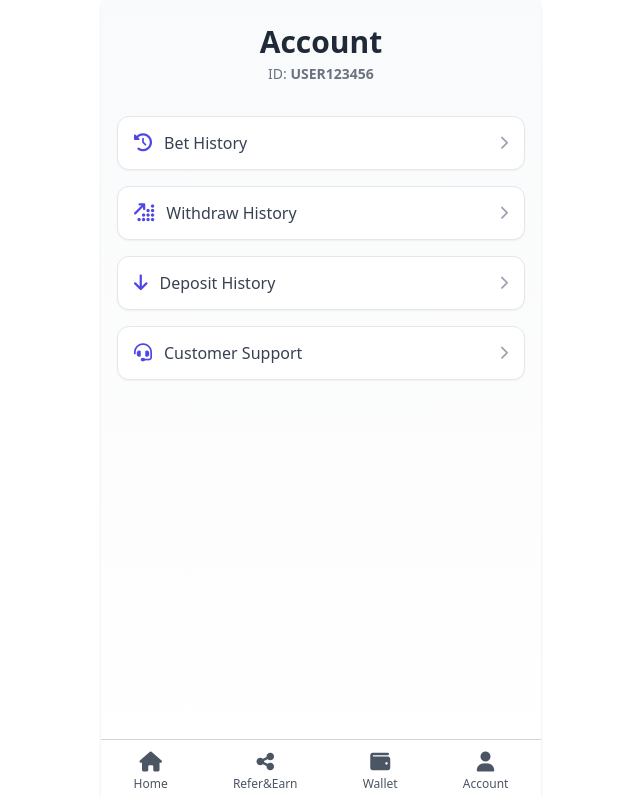
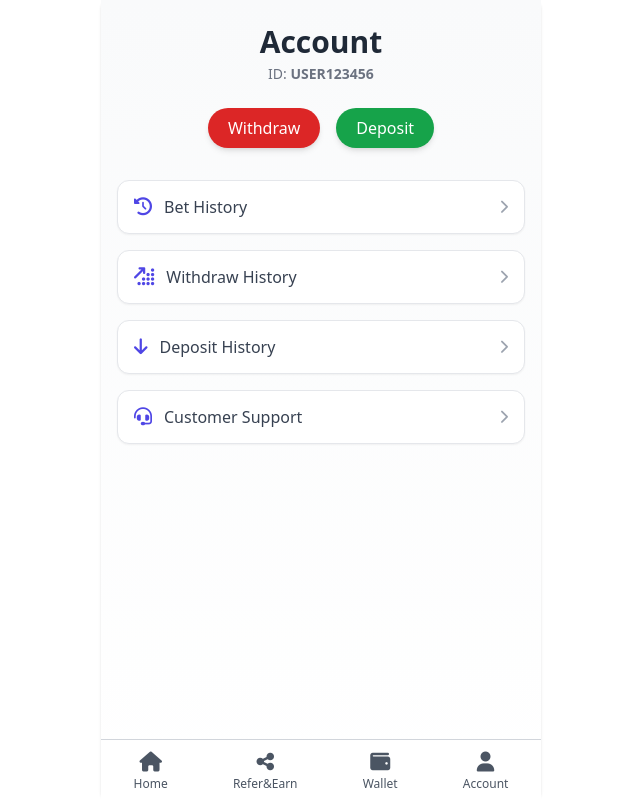
Before and after one commit to Narayandwivedi/colour-trading, a React (Vite) app in the folder frontend/: page /account in a window 1280 px wide. Shown: the whole page, without its empty margins (319-959 px from the left). Built offline with nearby package versions, Linux system fonts and the light colour scheme; no server answers.

Commit message:
some changes in accounts code

```diff
--- a/frontend/src/components/Topbar.jsx
+++ b/frontend/src/components/Topbar.jsx
@@ -16,7 +16,7 @@ export default function Topbar() {
           {/* Options */}
           <div className="flex gap-3">
             <Link to={"/addbalance"}>
-              <button className="bg-red-500 hover:bg-blue-700 text-white px-4 py-2 rounded-lg shadow-md transition">
+              <button className="bg-green-500 hover:bg-blue-700 text-white px-4 py-2 rounded-lg shadow-md transition">
                 Recharge
               </button>
             </Link>
--- a/frontend/src/pages/bottomNavPages/Account.jsx
+++ b/frontend/src/pages/bottomNavPages/Account.jsx
@@ -17,7 +17,25 @@ const Account = () => {
       {/* Header */}
       <div className="text-center pt-6 px-4">
         <h1 className="text-3xl font-bold text-gray-800">Account</h1>
-        <p className="text-sm text-gray-500 mt-1">ID: <span className="font-semibold">{userId}</span></p>
+        <p className="text-sm text-gray-500 mt-1">
+          ID: <span className="font-semibold">{userId}</span>
+        </p>
+      </div>
+
+      {/* Withdraw and Deposit Buttons */}
+      <div className="mt-6 px-4 flex justify-center gap-4">
+        <Link
+          to="/withdraw"
+          className="bg-red-600 hover:bg-red-700 text-white px-5 py-2 rounded-full shadow-md font-medium transition"
+        >
+          Withdraw
+        </Link>
+        <Link
+          to="/deposit"
+          className="bg-green-600 hover:bg-green-700 text-white px-5 py-2 rounded-full shadow-md font-medium transition"
+        >
+          Deposit
+        </Link>
       </div>
 
       {/* Options Menu */}
```
